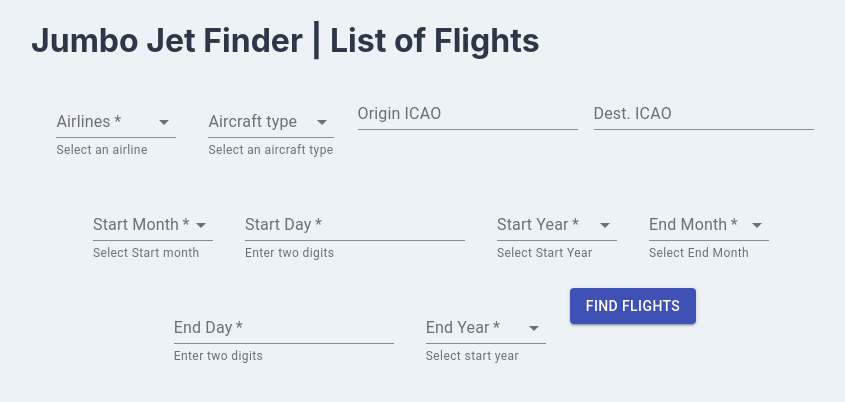
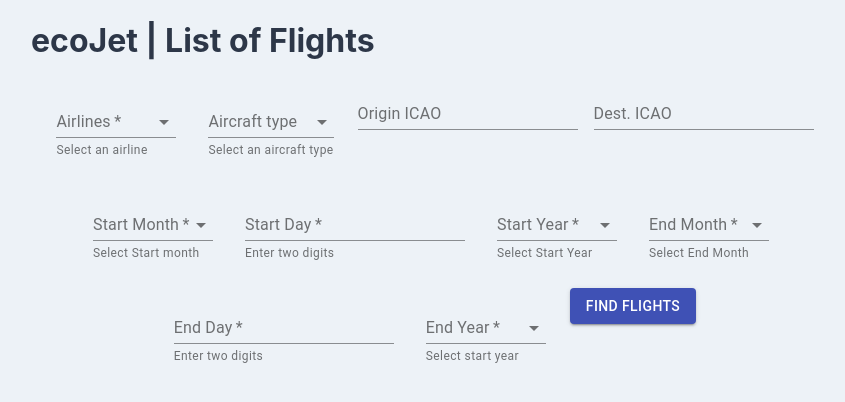
Before and after one commit to missingno01/JumboJetFinder, a React (Create React App) app: page / in a window 1280 px wide. Shown: the top 402 px of the page, without its empty margins (209-1054 px from the left). Built offline with nearby package versions, Linux system fonts and the light colour scheme.

Commit message:
Added 787

```diff
--- a/src/IssueDetails.js
+++ b/src/IssueDetails.js
@@ -23,6 +23,7 @@ import {Link} from "react-router-dom";
         ['32A', '2.56 L/100 km'],
         ['32B', '2.45 L/100 km'],
         ['77W', '2.91 L/100 km'],
+        ['787', '2.49 L/100 km'],
     ])
 
 const IssueDetails = (props) => {
--- a/src/IssueList.js
+++ b/src/IssueList.js
@@ -180,7 +180,7 @@ class IssueList extends Component {
     }
     return (
       <div className="container">
-        <h1>Jumbo Jet Finder | List of Flights</h1>
+        <h1>ecoJet | List of Flights</h1>
         <form onSubmit={this.handleSubmit.bind(this)}>
           <Grid container justify="center" spacing={2}>
             <Grid item>
--- a/src/IssueView.js
+++ b/src/IssueView.js
@@ -24,6 +24,7 @@ import {Link} from "react-router-dom";
         ['32A', '2.56 L/100 km'],
         ['32B', '2.45 L/100 km'],
         ['77W', '2.91 L/100 km'],
+        ['787', '2.49 L/100 km'],
     ])
 
 
```
